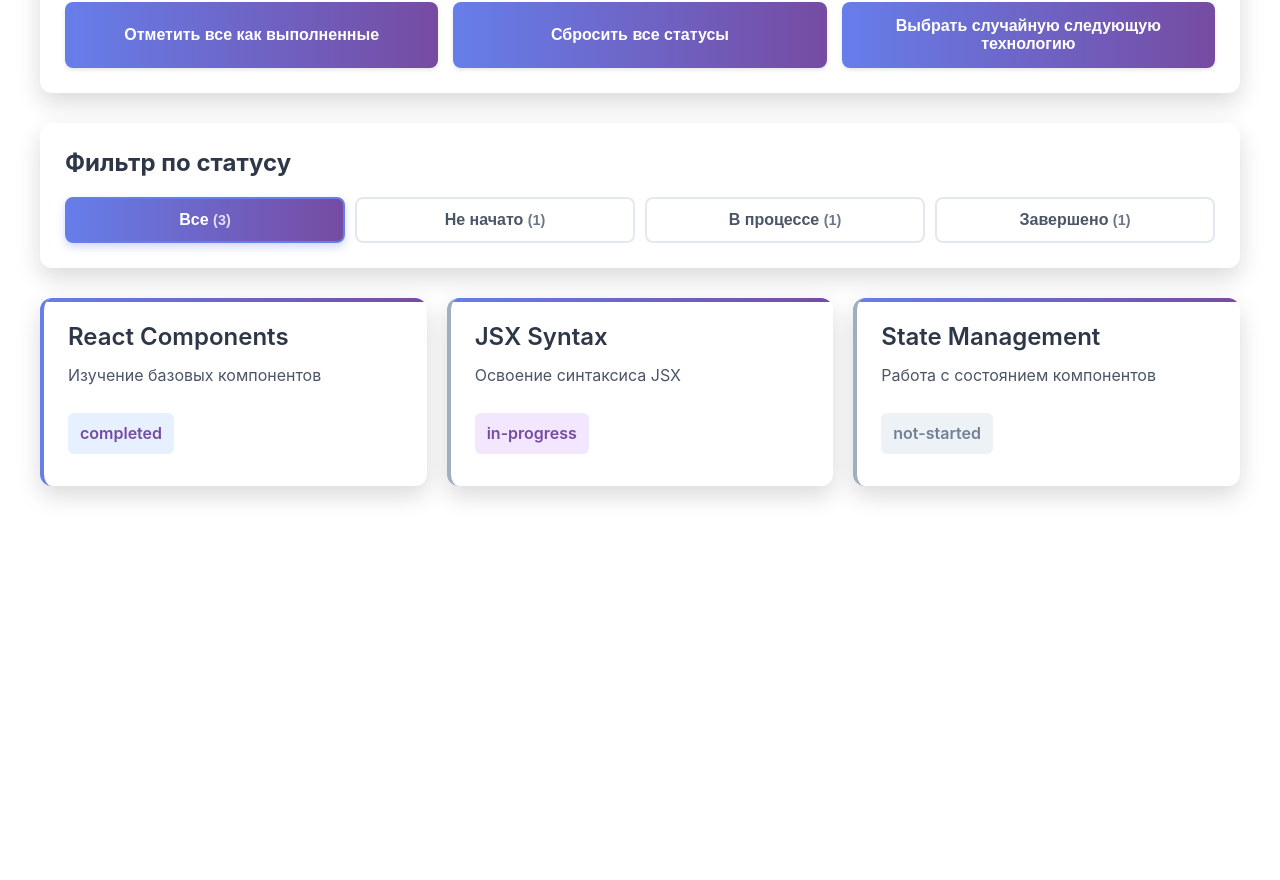
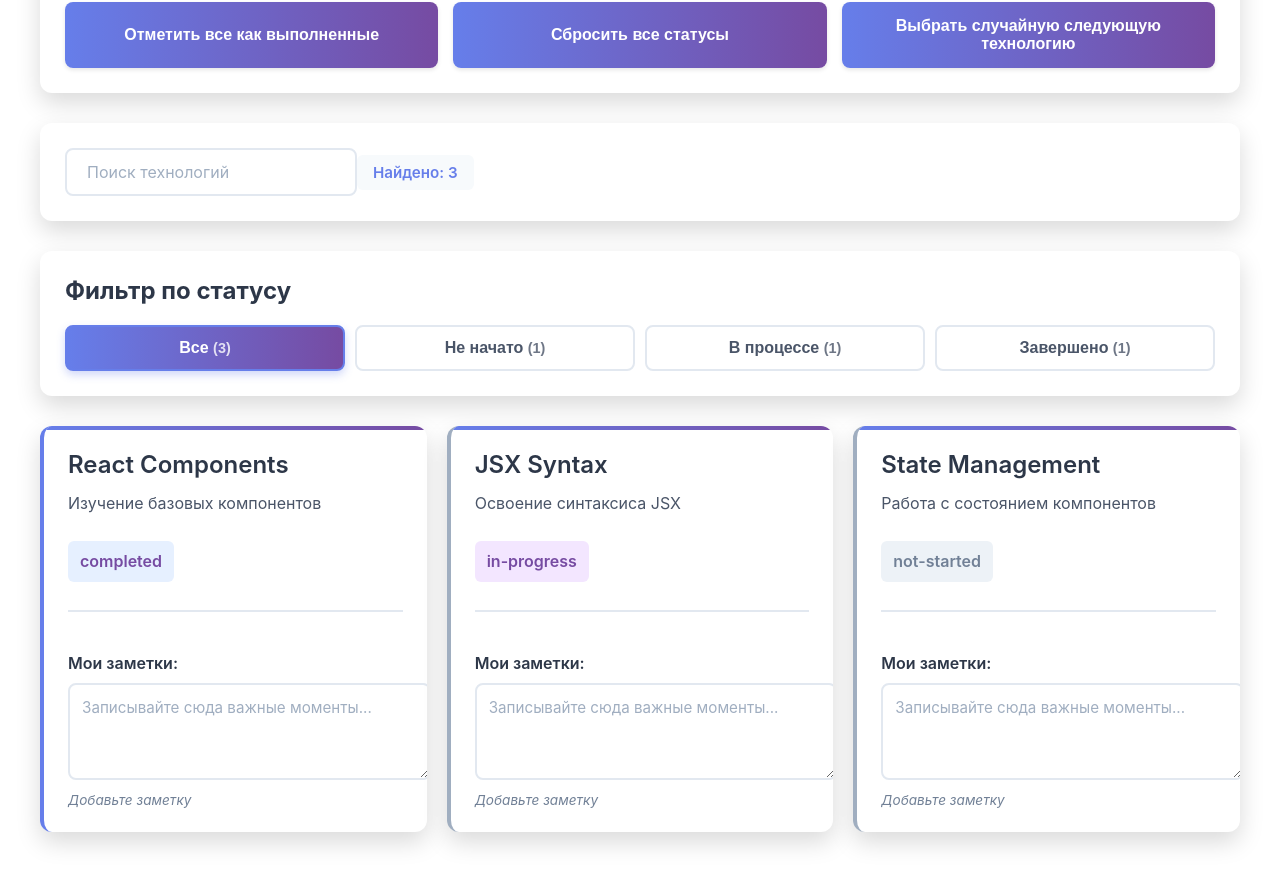
Before and after one commit to Kost0/react-practice, a React (Vite) app: page / in a window 1280 px wide. Shown: the part 277-1157 px from the top of the page. Before the commit the page ends 856 px from the top, so only its background shows below. Built offline with nearby package versions, Linux system fonts and the light colour scheme; the HTML template or start-up script is replaced by a standard one.

Commit message:
feat: added SearchBox, TechnologyNotes and styles

```diff
--- a/src/App.jsx
+++ b/src/App.jsx
@@ -1,18 +1,27 @@
 import './App.css';
-import { useState } from "react";
+import { useState, useEffect } from "react";
 import TechnologyCard from "./components/TechnologyCard.jsx";
 import ProgressHeader from "./components/ProgressHeader.jsx";
 import QuickActions from "./components/QuickActions.jsx";
 import FilterButtons from "./components/FilterButtons.jsx";
+import SearchBox from "./components/SearchBox.jsx";
 
 function App() {
-    const [technologies, setTechnologies] = useState([
-        { id: 1, title: 'React Components', description: 'Изучение базовых компонентов', status: 'completed' },
-        { id: 2, title: 'JSX Syntax', description: 'Освоение синтаксиса JSX', status: 'in-progress' },
-        { id: 3, title: 'State Management', description: 'Работа с состоянием компонентов', status: 'not-started' }
-    ])
+    const [technologies, setTechnologies] = useState(() => {
+        const saved = localStorage.getItem('techTrackerData');
+        if (saved) {
+            console.log('Данные загружены из localStorage');
+            return JSON.parse(saved);
+        }
+        return [
+            { id: 1, title: 'React Components', description: 'Изучение базовых компонентов', status: 'completed', notes: '' },
+            { id: 2, title: 'JSX Syntax', description: 'Освоение синтаксиса JSX', status: 'in-progress', notes: '' },
+            { id: 3, title: 'State Management', description: 'Работа с состоянием компонентов', status: 'not-started', notes: '' }
+        ];
+    });
 
     const [activeFilter, setActiveFilter] = useState('all')
+    const [searchQuery, setSearchQuery] = useState('');
 
     const changeStatus = (id) => {
         setTechnologies(prev => prev.map(tech => {
@@ -56,11 +65,23 @@ function App() {
     const notStarted = technologies.filter(tech => tech.status === 'not-started').length;
 
     const filteredTechnologies = technologies.filter(tech => {
-        if (activeFilter === 'all') {
-            return true
-        }
-        return tech.status === activeFilter;
-    })
+        const matchesFilter = activeFilter === 'all' || tech.status === activeFilter;
+        const matchesSearch = tech.title.toLowerCase().includes(searchQuery.toLowerCase()) || tech.description.toLowerCase().includes(searchQuery.toLowerCase());
+        return matchesFilter && matchesSearch
+    });
+
+    useEffect(() => {
+        localStorage.setItem('techTrackerData', JSON.stringify(technologies));
+        console.log('Данные сохранены в localStorage');
+    }, [technologies]);
+
+    const updateTechnologyNotes = (techId, newNotes) => {
+        setTechnologies(prevTech =>
+            prevTech.map(tech =>
+                tech.id === techId ? {...tech, notes: newNotes } : tech
+            )
+        );
+    };
 
     return (
         <div className="App">
@@ -75,6 +96,12 @@ function App() {
                 onPickRandomTechnology={pickRandomTechnology}
             />
 
+            <SearchBox
+                searchQuery={searchQuery}
+                onSearchChange={setSearchQuery}
+                resultCount={filteredTechnologies.length}
+            />
+
             <FilterButtons
                 activeFilter={activeFilter}
                 onFilterChange={setActiveFilter}
@@ -85,17 +112,20 @@ function App() {
                 {filteredTechnologies.map(technology =>
                     <li key={technology.id}>
                         <TechnologyCard
+                            id={technology.id}
                             title={technology.title}
                             description={technology.description}
                             status={technology.status}
                             onStatusChange={() => changeStatus(technology.id)}
+                            notes={technology.notes}
+                            onNotesChange={updateTechnologyNotes}
                         />
                     </li>
                 )}
             </ul>
             {filteredTechnologies.length === 0 && (
-                <p style={{textAlign: 'center', color: '#999', padding: '20px'}}>
-                    Нет технологий с выбранным статусом
+                <p className="no-results">
+                    {searchQuery ? 'Ничего не найдено по вашему запросу' : 'Нет технологий с выбранным статусом'}
                 </p>
             )}
         </div>
--- /dev/null
+++ b/src/components/SearchBox.css
@@ -0,0 +1,50 @@
+.search-box {
+    background: white;
+    padding: 25px;
+    border-radius: 12px;
+    margin-bottom: 30px;
+    box-shadow: 0 10px 25px rgba(0, 0, 0, 0.15);
+}
+
+.search-box h2 {
+    margin: 0 0 20px 0;
+    color: #2d3748;
+    font-size: 1.5em;
+}
+
+.search-content {
+    display: flex;
+    align-items: center;
+    gap: 15px;
+}
+
+.search-input {
+    flex: 1;
+    padding: 12px 20px;
+    border: 2px solid #e2e8f0;
+    border-radius: 8px;
+    font-size: 1em;
+    color: #2d3748;
+    transition: all 0.3s ease;
+    font-family: inherit;
+}
+
+.search-input:focus {
+    outline: none;
+    border-color: #667eea;
+    box-shadow: 0 0 0 3px rgba(102, 126, 234, 0.1);
+}
+
+.search-input::placeholder {
+    color: #a0aec0;
+}
+
+.search-count {
+    color: #667eea;
+    font-weight: 600;
+    white-space: nowrap;
+    padding: 8px 16px;
+    background: #f7fafc;
+    border-radius: 6px;
+    font-size: 0.95em;
+}
--- /dev/null
+++ b/src/components/SearchBox.jsx
@@ -0,0 +1,18 @@
+import './SearchBox.css'
+
+function SearchBox({ searchQuery, onSearchChange, resultCount }) {
+    return (
+        <div className="search-box">
+            <input
+                type="text"
+                placeholder="Поиск технологий"
+                value={searchQuery}
+                onChange={(e) => onSearchChange(e.target.value)}
+                className="search-input"
+            />
+            <span className="search-count">Найдено: {resultCount}</span>
+        </div>
+    );
+}
+
+export default SearchBox;
--- a/src/components/TechnologyCard.jsx
+++ b/src/components/TechnologyCard.jsx
@@ -1,15 +1,25 @@
 import './TechnologyCard.css'
+import TechnologyNotes from "./TechnologyNotes.jsx";
 
-function TechnologyCard({title, description, status, onStatusChange}) {
+function TechnologyCard({id, title, description, status, onStatusChange, notes, onNotesChange}) {
     return (
         <div
             className="technology-card"
             data-status={status}
-            onClick={onStatusChange}
         >
-            <h3>{title}</h3>
-            <p>{description}</p>
-            <p>{status}</p>
+            <div
+                onClick={onStatusChange}
+                style={{ cursor: 'pointer'}}
+            >
+                <h3>{title}</h3>
+                <p>{description}</p>
+                <p>{status}</p>
+            </div>
+            <TechnologyNotes
+                notes={notes}
+                onNotesChange={onNotesChange}
+                techId={id}
+            />
         </div>
     );
 }
--- /dev/null
+++ b/src/components/TechnologyNotes.css
@@ -0,0 +1,43 @@
+.notes-section {
+    margin-top: 20px;
+    padding-top: 20px;
+    border-top: 2px solid #e2e8f0;
+}
+
+.notes-section h4 {
+    color: #2d3748;
+    font-size: 1em;
+    margin-bottom: 10px;
+    font-weight: 600;
+}
+
+.notes-section textarea {
+    width: 100%;
+    padding: 12px;
+    border: 2px solid #e2e8f0;
+    border-radius: 8px;
+    font-family: -apple-system, BlinkMacSystemFont, 'Segoe UI', 'Roboto', 'Oxygen',
+    'Ubuntu', 'Cantarell', 'Fira Sans', 'Droid Sans', 'Helvetica Neue', sans-serif;
+    font-size: 0.95em;
+    resize: vertical;
+    transition: all 0.3s ease;
+    color: #2d3748;
+    line-height: 1.5;
+}
+
+.notes-section textarea:focus {
+    outline: none;
+    border-color: #667eea;
+    box-shadow: 0 0 0 3px rgba(102, 126, 234, 0.1);
+}
+
+.notes-section textarea::placeholder {
+    color: #a0aec0;
+}
+
+.notes-hint {
+    margin-top: 8px;
+    font-size: 0.85em;
+    color: #718096;
+    font-style: italic;
+}
--- /dev/null
+++ b/src/components/TechnologyNotes.jsx
@@ -0,0 +1,21 @@
+import './TechnologyNotes.css'
+
+function TechnologyNotes({ notes, onNotesChange, techId }) {
+    return (
+        <div className="notes-section">
+            <h4>Мои заметки:</h4>
+            <textarea
+                value={notes}
+                onChange={(e) => onNotesChange(techId, e.target.value)}
+                placeholder="Записывайте сюда важные моменты..."
+                rows="3"
+            />
+            <div className="notes-hint">
+                {notes.length > 0 ? `Заметка сохранена (${notes.length} символов)` :
+                    'Добавьте заметку'}
+            </div>
+        </div>
+    );
+}
+
+export default TechnologyNotes;
```
